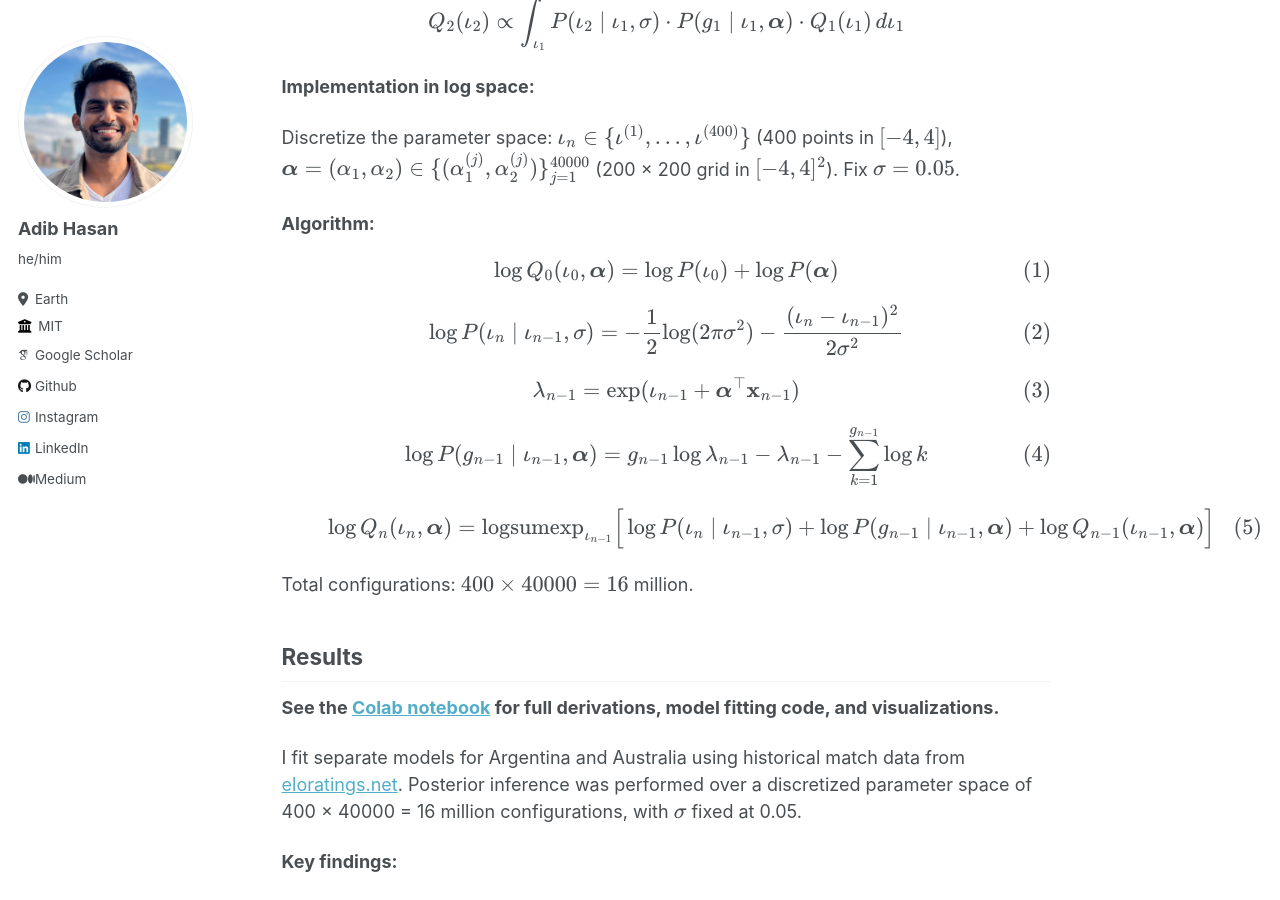
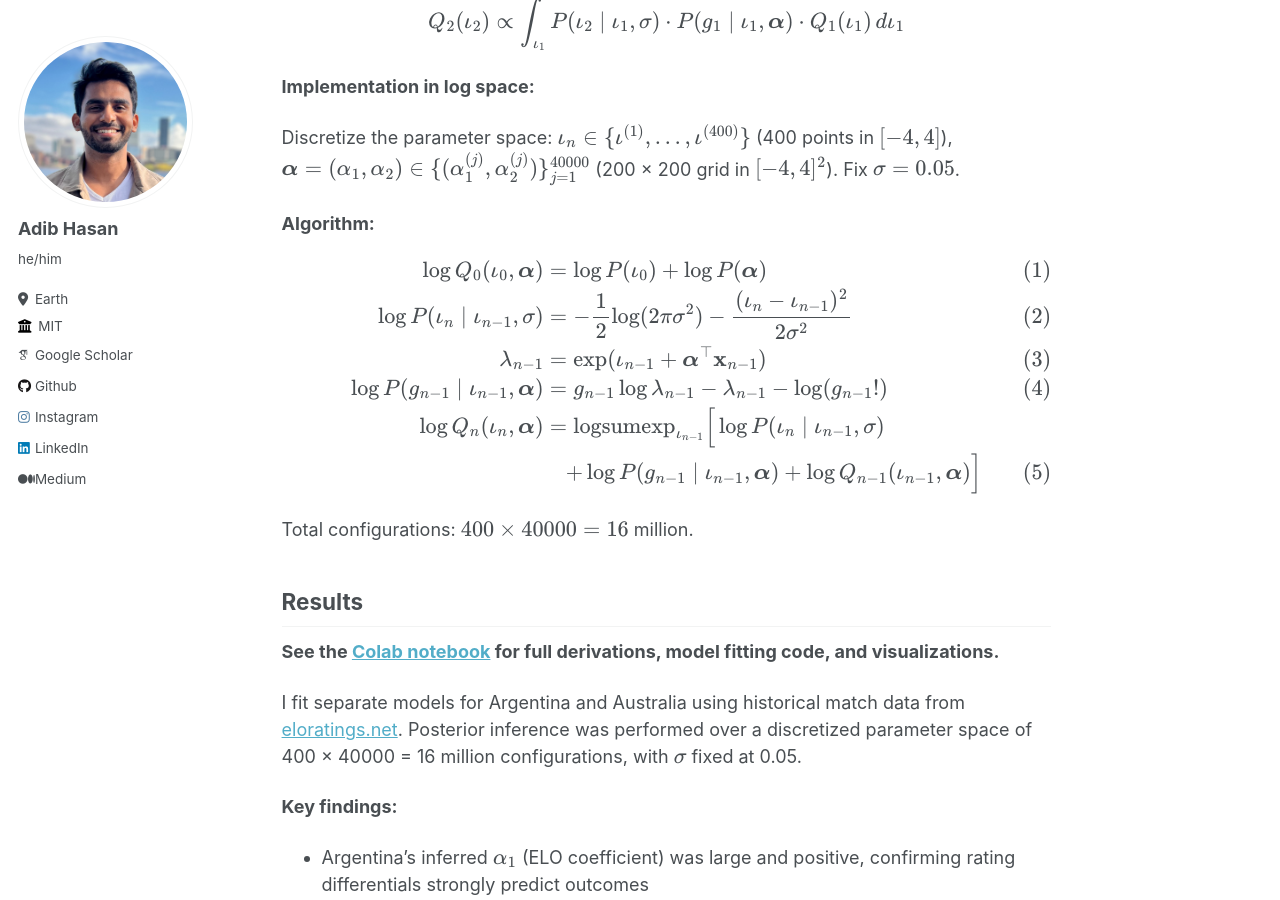
Before and after one commit to Neehan/neehan.github.io, a Jekyll site: the page built from _blog/bayesian-soccer-score.md, in a window 1280 px wide and 900 px high, scrolled down 4024 px. Built offline with Jekyll 4.4.1, drawn with Linux system fonts in a browser that asks for light colours; some web fonts are replaced.

Commit message:
added bayesian soccer score

```diff
--- a/_blog/bayesian-soccer-score.md
+++ b/_blog/bayesian-soccer-score.md
@@ -168,31 +168,12 @@ Discretize the parameter space: \\(\iota\_n \in \\{\iota^{(1)}, \ldots, \iota^{(
 
 $$
 \begin{align}
-\log Q_0(\iota_0, \boldsymbol{\alpha}) &= \log P(\iota_0) + \log P(\boldsymbol{\alpha}) \tag{1}
-\end{align}
-$$
-
-$$
-\begin{align}
-\log P(\iota_n \mid \iota_{n-1}, \sigma) &= -\frac{1}{2}\log(2\pi \sigma^2) - \frac{(\iota_n - \iota_{n-1})^2}{2\sigma^2} \tag{2}
-\end{align}
-$$
-
-$$
-\begin{align}
-\lambda_{n-1} &= \exp(\iota_{n-1} + \boldsymbol{\alpha}^\top \mathbf{x}_{n-1}) \tag{3}
-\end{align}
-$$
-
-$$
-\begin{align}
-\log P(g_{n-1} \mid \iota_{n-1}, \boldsymbol{\alpha}) &= g_{n-1} \log \lambda_{n-1} - \lambda_{n-1} - \sum_{k=1}^{g_{n-1}} \log k \tag{4}
-\end{align}
-$$
-
-$$
-\begin{align}
-\log Q_n(\iota_n, \boldsymbol{\alpha}) &= \text{logsumexp}_{\iota_{n-1}} \Big[ \log P(\iota_n \mid \iota_{n-1}, \sigma) + \log P(g_{n-1} \mid \iota_{n-1}, \boldsymbol{\alpha}) + \log Q_{n-1}(\iota_{n-1}, \boldsymbol{\alpha}) \Big] \tag{5}
+\log Q_0(\iota_0, \boldsymbol{\alpha}) &= \log P(\iota_0) + \log P(\boldsymbol{\alpha}) \tag{1}\\
+\log P(\iota_n \mid \iota_{n-1}, \sigma) &= -\frac{1}{2}\log(2\pi \sigma^2) - \frac{(\iota_n - \iota_{n-1})^2}{2\sigma^2} \tag{2}\\
+\lambda_{n-1} &= \exp(\iota_{n-1} + \boldsymbol{\alpha}^\top \mathbf{x}_{n-1}) \tag{3}\\
+\log P(g_{n-1} \mid \iota_{n-1}, \boldsymbol{\alpha}) &= g_{n-1} \log \lambda_{n-1} - \lambda_{n-1} - \log(g_{n-1}!) \tag{4}\\
+\log Q_n(\iota_n, \boldsymbol{\alpha}) &= \text{logsumexp}_{\iota_{n-1}} \Big[ \log P(\iota_n \mid \iota_{n-1}, \sigma) \nonumber\\
+&\quad + \log P(g_{n-1} \mid \iota_{n-1}, \boldsymbol{\alpha}) + \log Q_{n-1}(\iota_{n-1}, \boldsymbol{\alpha}) \Big] \tag{5}
 \end{align}
 $$
 
```
